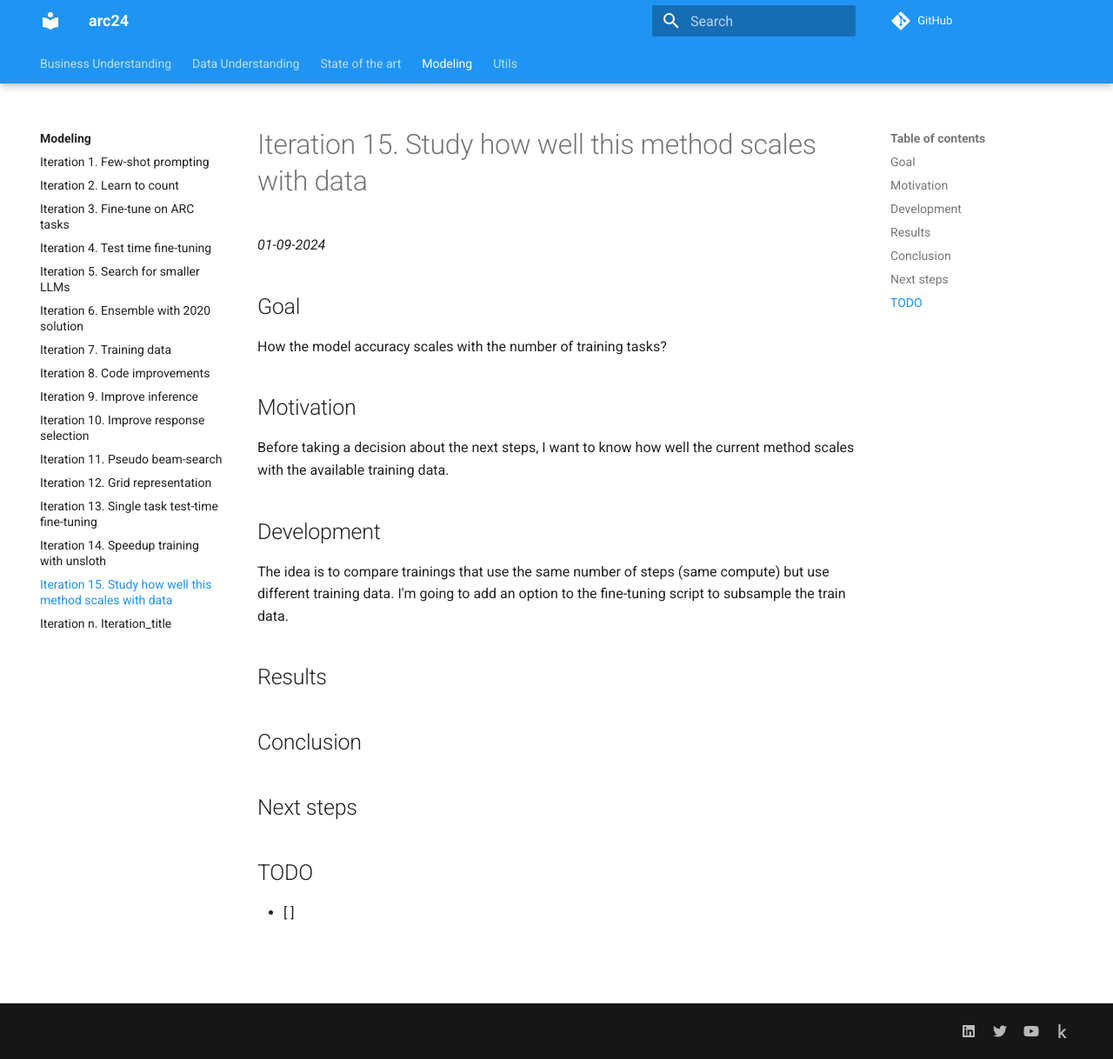
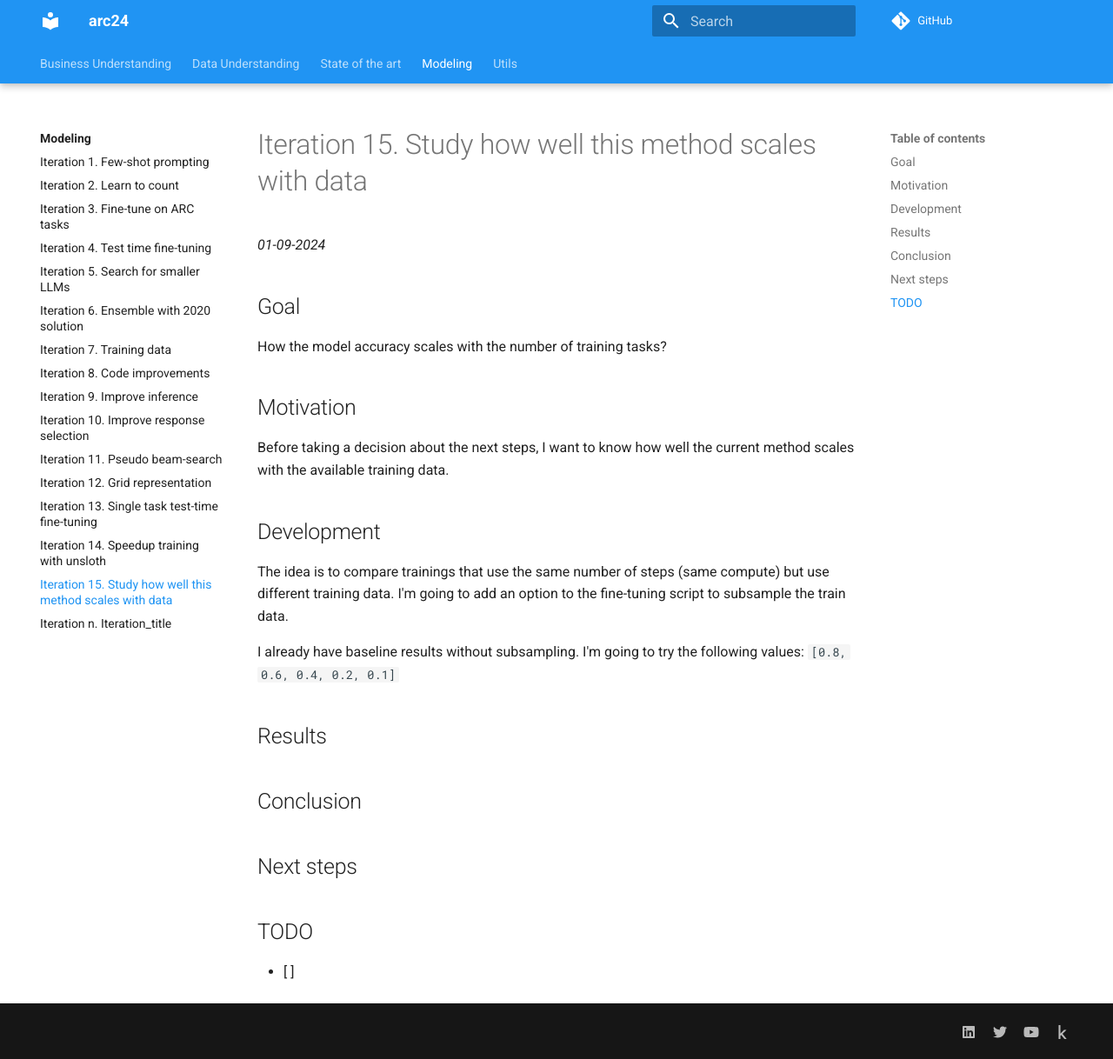
Before and after one commit to zhengjunyao-work/arc24, an MkDocs documentation site: the page built from docs/modeling/Iteration_15_study_data_scaling.md, in a window 1280 px wide and 1218 px high. Shown: the whole window at 87% size. Built offline with MkDocs 1.6.1 and Material for MkDocs 9.7.7, drawn with Linux system fonts in a browser that asks for light colours; comment, search, counter and statistics services are not loaded.

Commit message:
defined experiment

```diff
--- a/docs/modeling/Iteration_15_study_data_scaling.md
+++ b/docs/modeling/Iteration_15_study_data_scaling.md
@@ -21,6 +21,8 @@ the available training data.
 The idea is to compare trainings that use the same number of steps (same compute) but use different
 training data. I'm going to add an option to the fine-tuning script to subsample the train data.
 
+I already have baseline results without subsampling. I'm going to try the following values: `[0.8, 0.6, 0.4, 0.2, 0.1]`
+
 ## Results
 
 ## Conclusion
```
